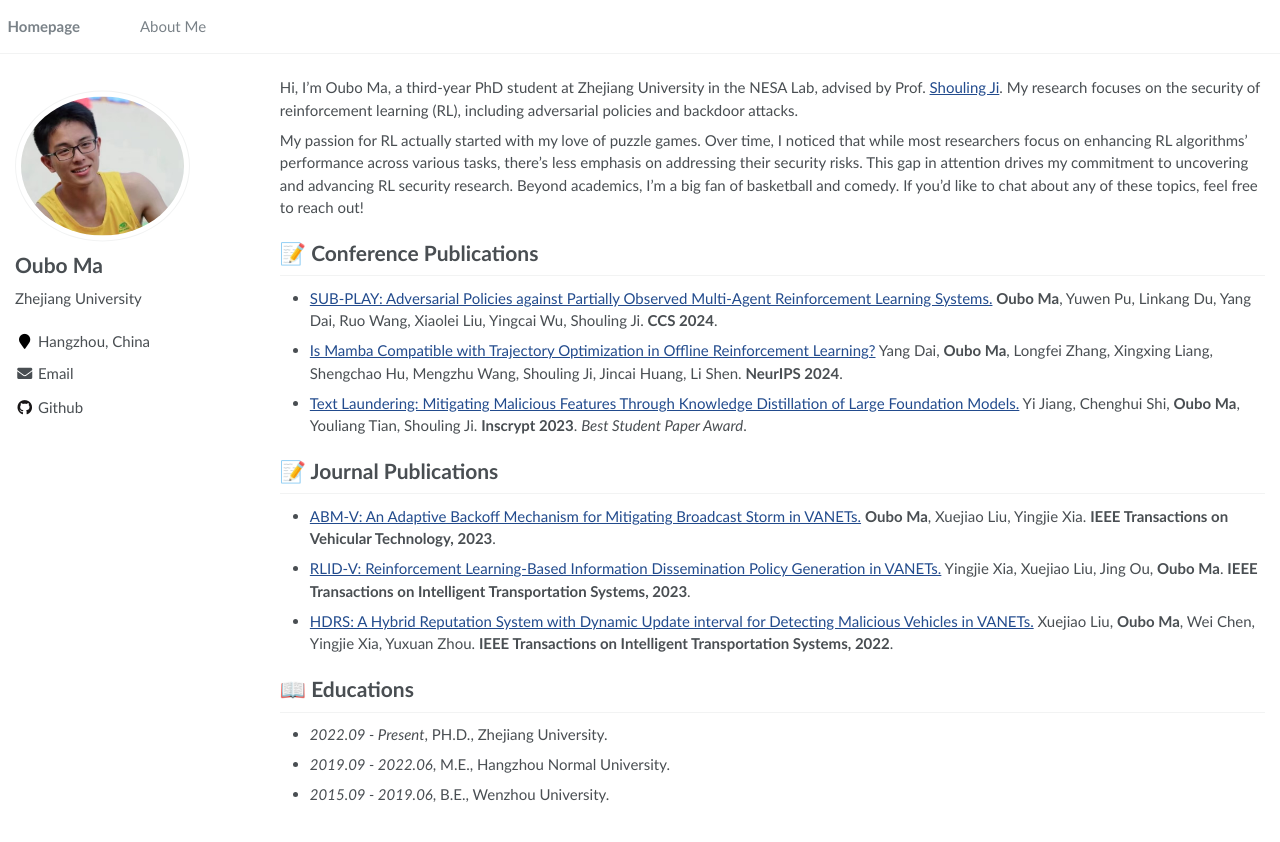
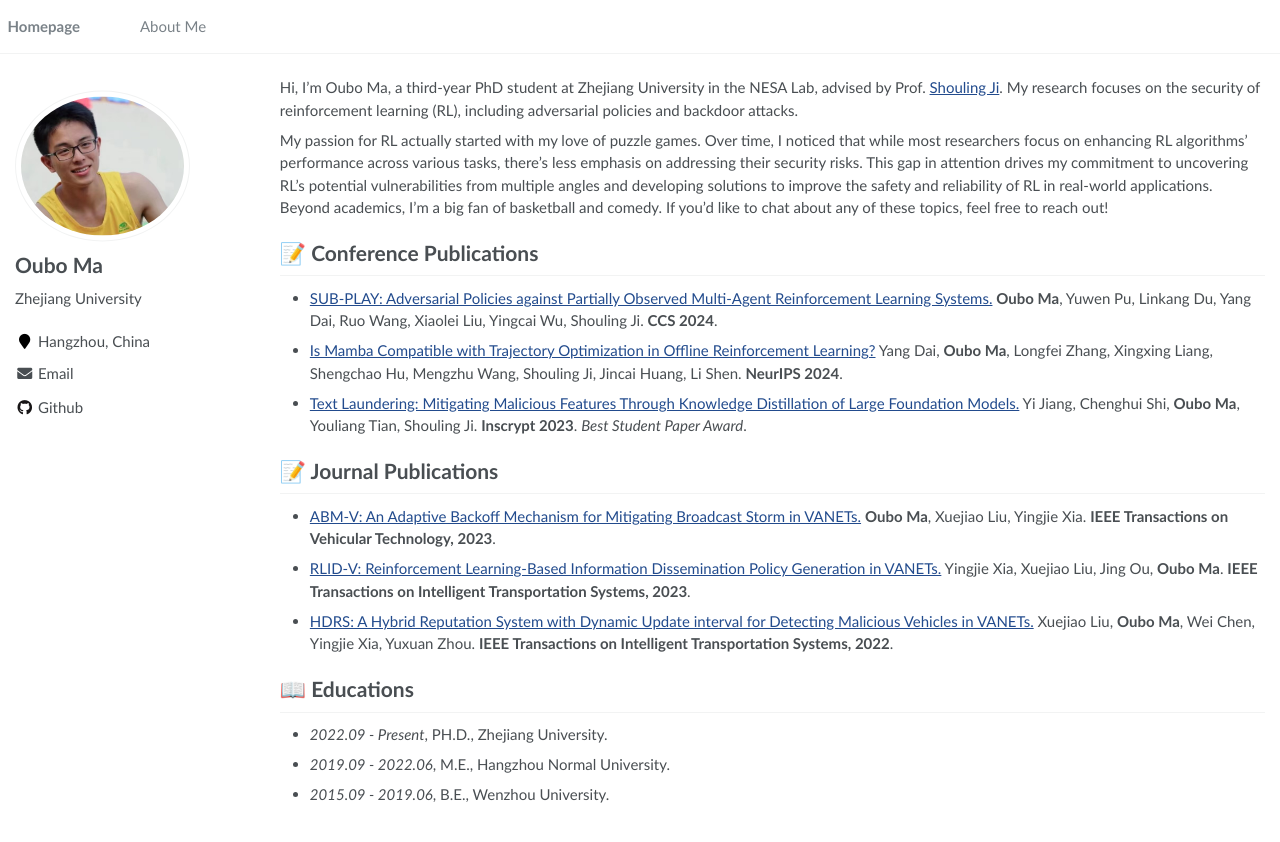
Before and after one commit to maoubo/maoubo.github.io, a Jekyll site: the page built from _pages/about.md, in a window 1280 px wide. Shown: the top 842 px of the page. Built offline with Jekyll 4.4.1, drawn with Linux system fonts in a browser that asks for light colours.

Commit message:
Update about.md

```diff
--- a/_pages/about.md
+++ b/_pages/about.md
@@ -19,7 +19,7 @@
 
 Hi, I’m Oubo Ma, a third-year PhD student at Zhejiang University in the NESA Lab, advised by Prof. [Shouling Ji](https://scholar.google.com.hk/citations?user=5HoF_9oAAAAJ&hl=zh-CN&oi=ao). My research focuses on the security of reinforcement learning (RL), including adversarial policies and backdoor attacks.
 
-My passion for RL actually started with my love of puzzle games. Over time, I noticed that while most researchers focus on enhancing RL algorithms’ performance across various tasks, there’s less emphasis on addressing their security risks. This gap in attention drives my commitment to uncovering and advancing RL security research. Beyond academics, I’m a big fan of basketball and comedy. If you’d like to chat about any of these topics, feel free to reach out!
+My passion for RL actually started with my love of puzzle games. Over time, I noticed that while most researchers focus on enhancing RL algorithms’ performance across various tasks, there’s less emphasis on addressing their security risks. This gap in attention drives my commitment to uncovering RL’s potential vulnerabilities from multiple angles and developing solutions to improve the safety and reliability of RL in real-world applications. Beyond academics, I’m a big fan of basketball and comedy. If you’d like to chat about any of these topics, feel free to reach out!
 
 # 📝 Conference Publications
 - [SUB-PLAY: Adversarial Policies against Partially Observed Multi-Agent Reinforcement Learning Systems.](https://arxiv.org/pdf/2402.03741) **Oubo Ma**, Yuwen Pu, Linkang Du, Yang Dai, Ruo Wang, Xiaolei Liu, Yingcai Wu, Shouling Ji. **CCS 2024**.
```
